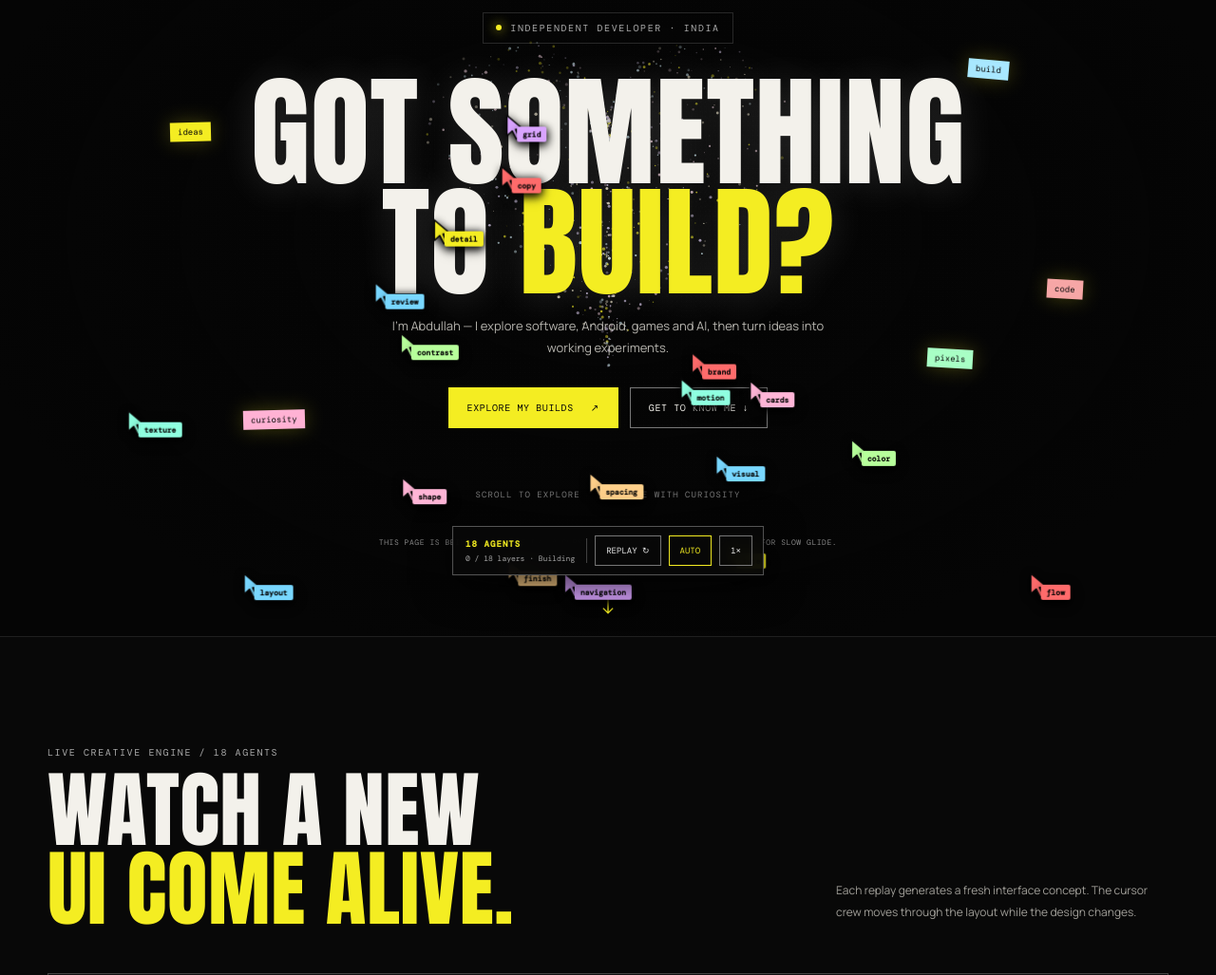
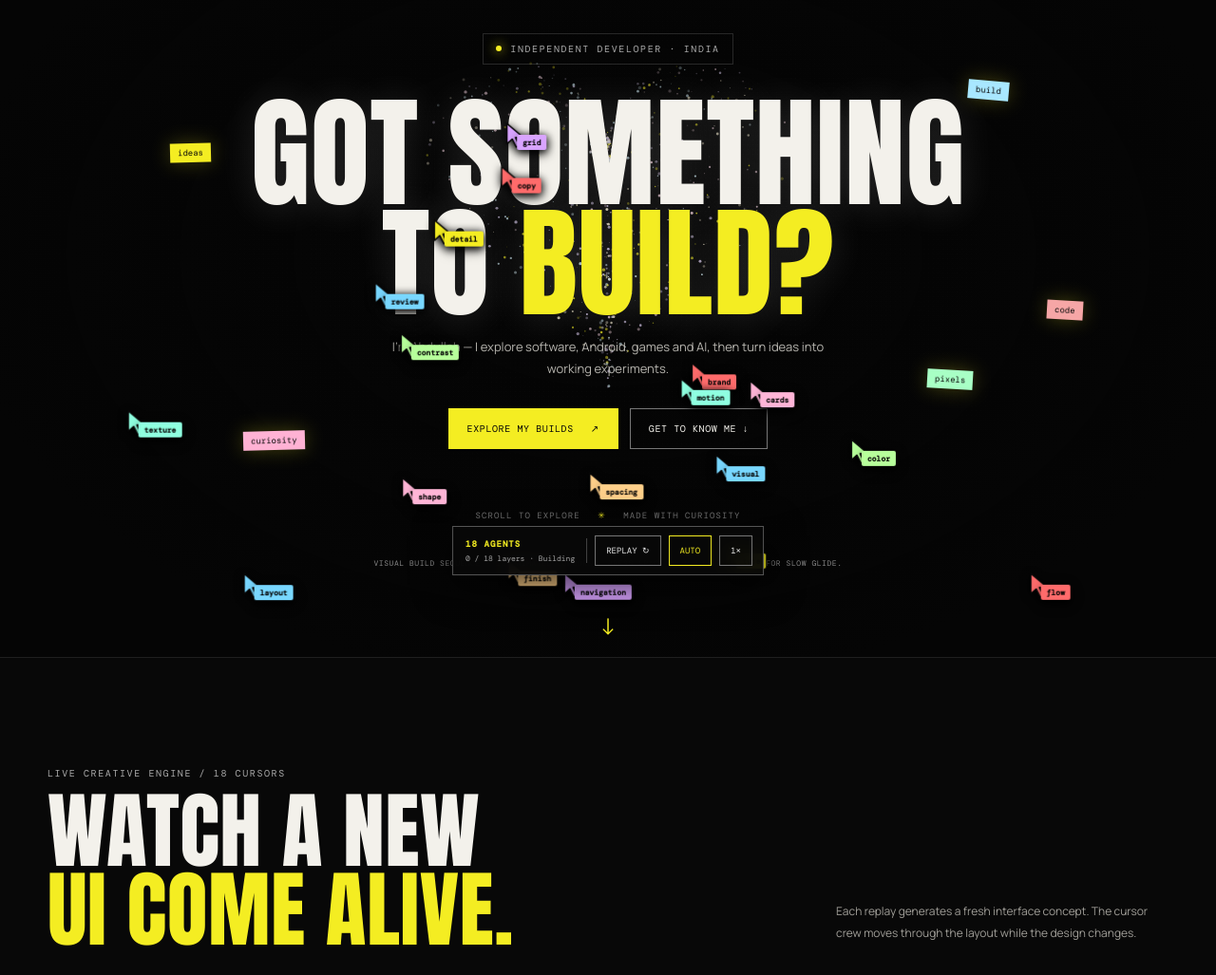
Before and after one commit to xsoftwareabdullah1-create/Working-portfolio-, a plain HTML site: page index.html in a window 1280 px wide. Shown: the part 180-1207 px from the top of the page at 95% size. Drawn offline with nearby package versions, Linux system fonts and the light colour scheme; animation ran at ten frames a second.

Commit message:
Improve portfolio accessibility and cursor messaging

```diff
--- a/index.html
+++ b/index.html
@@ -7,23 +7,24 @@
 <title>Abdullah — Got Something to Build?</title>
 <link rel="preconnect" href="https://fonts.googleapis.com"><link rel="preconnect" href="https://fonts.gstatic.com" crossorigin>
 <link href="https://fonts.googleapis.com/css2?family=Anton&family=DM+Mono:wght@400;500&family=Manrope:wght@400;500;600;700;800&display=swap" rel="stylesheet">
-<link rel="stylesheet" href="style.css?v=7">
+<link rel="stylesheet" href="style.css?v=8">
 </head>
 <body>
+<a class="skip-link" href="#mainContent">SKIP TO CONTENT</a>
 <div class="cursor-dot" id="cursorDot"></div><div class="cursor-ring" id="cursorRing"></div>
-<header class="nav"><a class="brand" href="#home">ABDULLAH<span>®</span></a><nav id="navLinks"><a href="#liveLab">LIVE UI LAB</a><a href="#build">WHAT I BUILD WITH</a><a href="#projects">PROJECTS</a><a href="#journey">ABOUT</a><a href="#ai">AI MASTER</a></nav><a class="nav-contact" href="#contact">LET'S TALK ↗</a><button class="menu" id="menuBtn" aria-label="Toggle menu">☰</button></header>
-<main>
+<header class="nav"><a class="brand" href="#home">ABDULLAH<span>®</span></a><nav id="navLinks" aria-label="Main navigation"><a href="#liveLab">LIVE UI LAB</a><a href="#build">WHAT I BUILD WITH</a><a href="#projects">PROJECTS</a><a href="#journey">ABOUT</a><a href="#ai">AI MASTER</a></nav><a class="nav-contact" href="#contact">LET'S TALK ↗</a><button class="menu" id="menuBtn" type="button" aria-label="Toggle navigation" aria-controls="navLinks" aria-expanded="false">☰</button></header>
+<main id="mainContent">
 <section class="hero" id="home">
 <canvas id="heartCanvas" aria-hidden="true"></canvas><div class="hero-noise"></div>
 <div class="float-label l1">ideas</div><div class="float-label l2">build</div><div class="float-label l3">curiosity</div><div class="float-label l4">pixels</div><div class="float-label l5">code</div>
-<div class="build-caption">THIS PAGE IS BEING BUILT LIVE BY 18 CURSORS. PRESS SPACE OR R TO REPLAY. A FOR SLOW GLIDE.</div><div class="hero-content"><div class="hero-kicker"><span class="live-dot"></span> INDEPENDENT DEVELOPER · INDIA</div>
+<div class="build-caption">VISUAL BUILD SEQUENCE · 18 ANIMATED CURSORS · PRESS SPACE OR R TO REPLAY · A FOR SLOW GLIDE.</div><div class="hero-content"><div class="hero-kicker"><span class="live-dot"></span> INDEPENDENT DEVELOPER · INDIA</div>
 <h1>GOT SOMETHING<br>TO <span>BUILD?</span></h1>
 <p>I’m Abdullah — I explore software, Android, games and AI, then turn ideas into working experiments.</p>
 <div class="hero-actions"><a class="yellow-btn" href="#projects">EXPLORE MY BUILDS <span>↗</span></a><a class="line-btn" href="#journey">GET TO KNOW ME ↓</a></div>
 <div class="hero-foot">SCROLL TO EXPLORE <span>✳</span> MADE WITH CURIOSITY</div></div>
 <div class="scroll-mark">↓</div>
 </section>
-<section class="section live-lab" id="liveLab"><div class="wrap"><div class="section-title"><div><div class="eyebrow">LIVE CREATIVE ENGINE / 18 AGENTS</div><h2>WATCH A NEW<br><span>UI COME ALIVE.</span></h2></div><p>Each replay generates a fresh interface concept. The cursor crew moves through the layout while the design changes.</p></div><div class="lab-toolbar"><span><i class="live-dot"></i> LIVE DESIGN CANVAS</span><span id="labVariant">CONCEPT 01 / EDITORIAL</span><button id="generateUI" type="button">GENERATE ANOTHER UI ↻</button></div><div class="generated-stage" id="generatedStage" aria-live="polite"></div><div class="lab-foot"><span id="labDescription">A new layout is assembled by the cursor crew.</span><span>18 CURSORS · RANDOMIZED LAYOUTS</span></div></div></section>
+<section class="section live-lab" id="liveLab"><div class="wrap"><div class="section-title"><div><div class="eyebrow">LIVE CREATIVE ENGINE / 18 CURSORS</div><h2>WATCH A NEW<br><span>UI COME ALIVE.</span></h2></div><p>Each replay generates a fresh interface concept. The cursor crew moves through the layout while the design changes.</p></div><div class="lab-toolbar"><span><i class="live-dot"></i> LIVE DESIGN CANVAS</span><span id="labVariant">CONCEPT 01 / EDITORIAL</span><button id="generateUI" type="button">GENERATE ANOTHER UI ↻</button></div><div class="generated-stage" id="generatedStage" aria-live="polite"></div><div class="lab-foot"><span id="labDescription">A new layout is assembled by the cursor crew.</span><span>18 CURSORS · RANDOMIZED LAYOUTS</span></div></div></section>
 <section class="section build-section" id="build"><div class="wrap">
 <div class="section-title"><div><div class="eyebrow">01 / THE TOOLBOX</div><h2>WHAT I BUILD WITH</h2></div><p>A growing toolkit. I learn by experimenting, combining tools and building real projects.</p></div>
 <div class="tool-rows">
@@ -60,5 +61,5 @@
 </main>
 <div class="agent-dock" id="agentDock"><div class="agent-dock-copy"><b>18 AGENTS</b><span id="agentStatus">0 / 18 layers · Ready</span></div><button type="button" id="buildReplay">REPLAY ↻</button><button type="button" id="agentAuto" aria-pressed="true">AUTO</button><button type="button" id="agentSpeed">1×</button></div>
 <footer><span>© <span id="year"></span> ABDULLAH</span><span>BUILT WITH CURIOSITY <b>✳</b></span><a href="#home">BACK TO TOP ↑</a></footer>
-<script src="script.js?v=7" defer></script>
+<script src="script.js?v=8" defer></script>
 </body></html>
```
